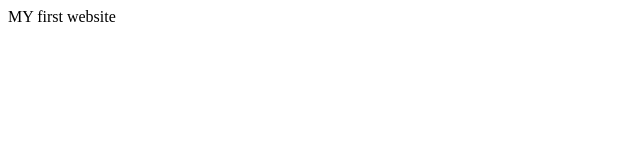
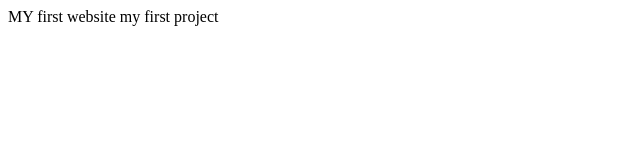
Before and after one commit to Ketanbawa1/Ketanbawa1.github, a plain HTML site: page index.html in a window 1280 px wide. Shown: the whole page, without its empty margins (0-640 px from the left). Drawn offline with Linux system fonts and the light colour scheme.

Commit message:
Add files via upload

```diff
--- a/index.html
+++ b/index.html
@@ -2,5 +2,7 @@
 <head> MY first website
 </head>
 <body>
+my first project
 </body>
+
 </html>
```
